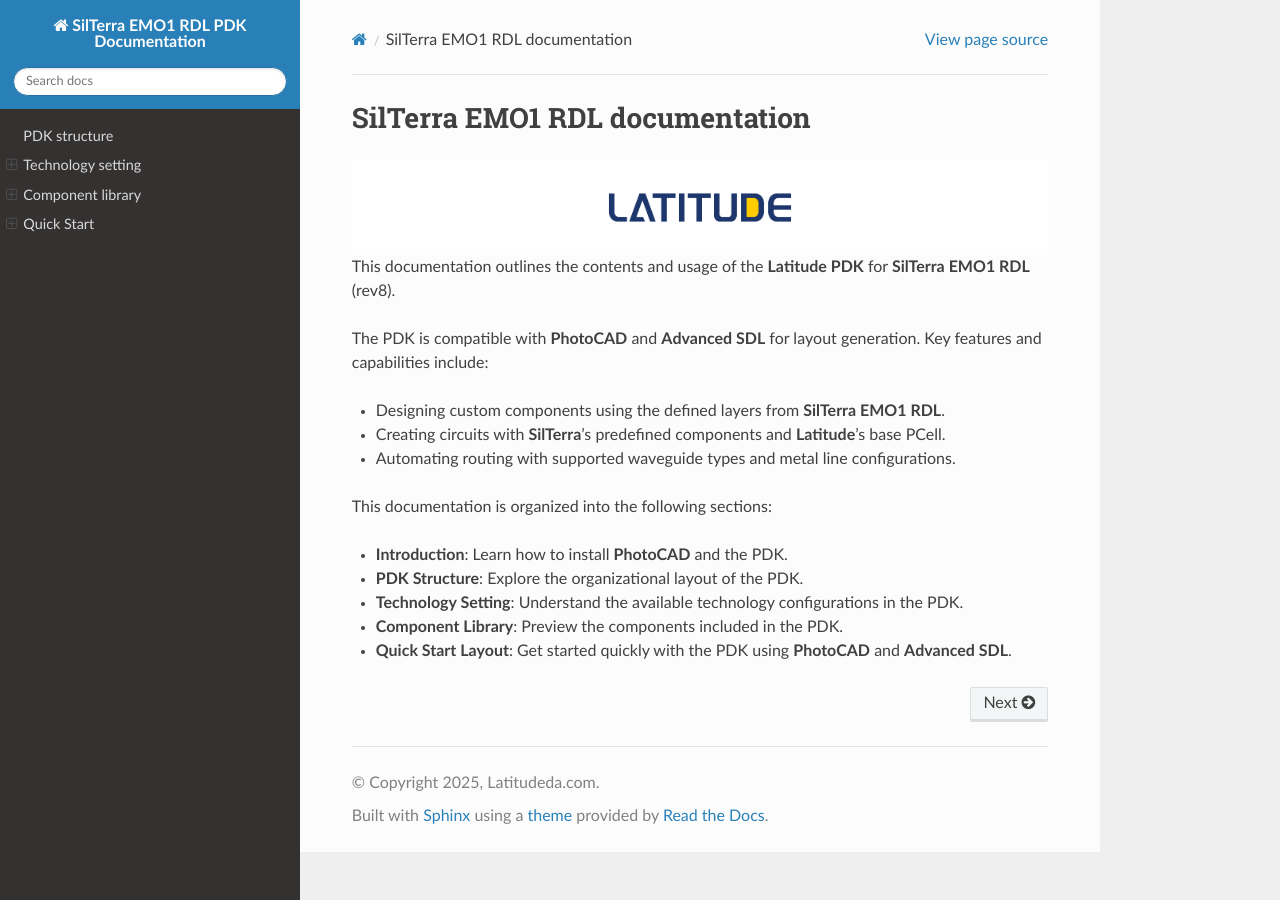
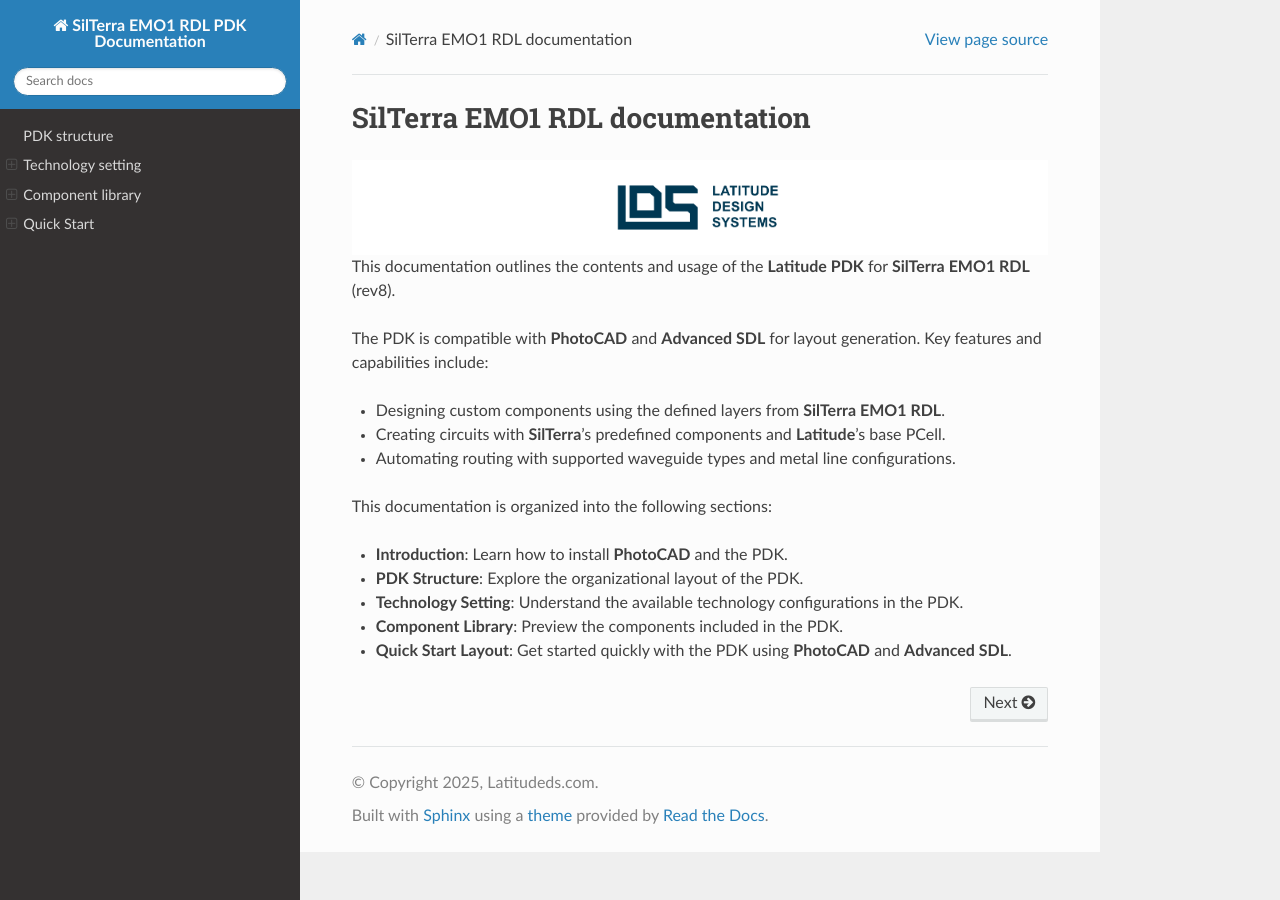
Before and after one commit to Latitudeda/SilTerra_EMO1_RDL_PDK, a Sphinx documentation site: the page built from docs/source/index.rst, in a window 1280 px wide. Built offline with Sphinx 7.4.7 and the Read the Docs theme 3.1.0, drawn with Linux system fonts in a browser that asks for light colours; pages that are not in the unit, such as notebooks, are missing from menus.

Commit message:
lda to lds

```diff
--- a/docs/source/conf.py
+++ b/docs/source/conf.py
@@ -3,8 +3,8 @@
 # -- Project information
 
 project = 'SilTerra EMO1 RDL PDK Documentation'
-copyright = '2025, Latitudeda.com'
-author = 'www.latitudeda.com'
+copyright = '2025, Latitudeds.com'
+author = 'www.latitudeds.com'
 
 release = '8.0'
 version = '8.0'
--- a/docs/source/index.rst
+++ b/docs/source/index.rst
@@ -1,6 +1,6 @@
 SilTerra EMO1 RDL documentation
 ====================================
-.. image:: ./images/LDA_LOGO_WIDE.png
+.. image:: ./images/LDS_LOGO_WIDE.png
    :width: 100%
    :align: center
 
```
Also changed, not shown: docs/source/images/LDA_LOGO_WIDE.png (deleted), docs/source/images/LDS_LOGO_WIDE.png (added), docs/source/images/PhotoCAD_1.png.
